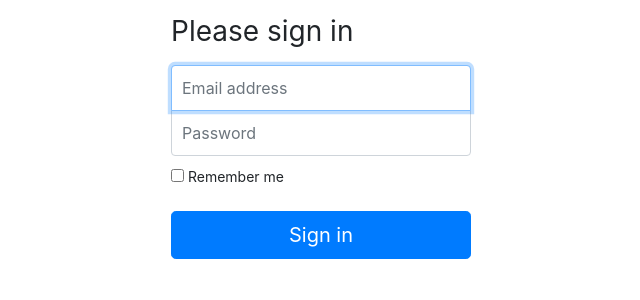
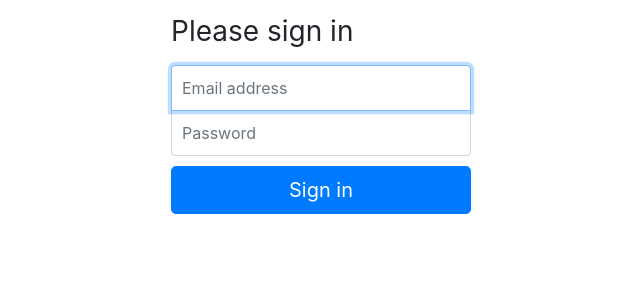
Before and after one commit to Nevx3/monolith-admin-angular, an Angular app: page /login in a window 1280 px wide. Shown: the top 300 px of the page, without its empty margins (319-959 px from the left). Built offline with nearby package versions, Linux system fonts and the light colour scheme.

Commit message:
login reactive form

```diff
--- a/src/app/public/login/login.component.html
+++ b/src/app/public/login/login.component.html
@@ -1,13 +1,9 @@
 
-  <form class="form-signin"> <h1 class="h3 mb-3 font-weight-normal">Please sign in</h1>
+  <form class="form-signin" [formGroup]="form" (submit)="submit()" >
+     <h1 class="h3 mb-3 font-weight-normal">Please sign in</h1>
     <label for="inputEmail" class="sr-only">Email address</label>
-    <input type="email" id="inputEmail" class="form-control" placeholder="Email address" required autofocus>
+    <input type="email" formControlName="email" id="inputEmail" class="form-control" placeholder="Email address" required autofocus>
     <label for="inputPassword" class="sr-only">Password</label>
-    <input type="password" id="inputPassword" class="form-control" placeholder="Password" required>
-    <div class="checkbox mb-3">
-      <label>
-        <input type="checkbox" value="remember-me"> Remember me
-      </label>
-    </div>
+    <input type="password" formControlName="password" id="inputPassword" class="form-control" placeholder="Password" required>
     <button class="btn btn-lg btn-primary btn-block" type="submit">Sign in</button>
   </form>
--- a/src/app/public/login/login.component.ts
+++ b/src/app/public/login/login.component.ts
@@ -1,4 +1,5 @@
 import { Component, OnInit } from '@angular/core';
+import { FormBuilder, FormGroup } from '@angular/forms';
 
 @Component({
   selector: 'app-login',
@@ -6,10 +7,18 @@ import { Component, OnInit } from '@angular/core';
   styleUrls: ['./login.component.scss']
 })
 export class LoginComponent implements OnInit {
+  form: FormGroup
 
-  constructor() { }
+  constructor(private formBuilder: FormBuilder) { }
 
   ngOnInit(): void {
+    this.form = this.formBuilder.group({
+      email: '',
+      password: '',
+    })
   }
 
+  submit() {
+    console.log('d')
+  }
 }
--- a/src/app/public/public.module.ts
+++ b/src/app/public/public.module.ts
@@ -4,6 +4,7 @@ import { LoginComponent } from './login/login.component';
 import { PublicComponent } from './public.component';
 import { RegisterComponent } from './register/register.component';
 import { RouterModule } from '@angular/router';
+import { FormsModule, ReactiveFormsModule } from '@angular/forms';
 
 
 
@@ -12,6 +13,8 @@ import { RouterModule } from '@angular/router';
   imports: [
     CommonModule,
     RouterModule,
+    FormsModule,
+    ReactiveFormsModule,
   ]
 })
 export class PublicModule { }
```
